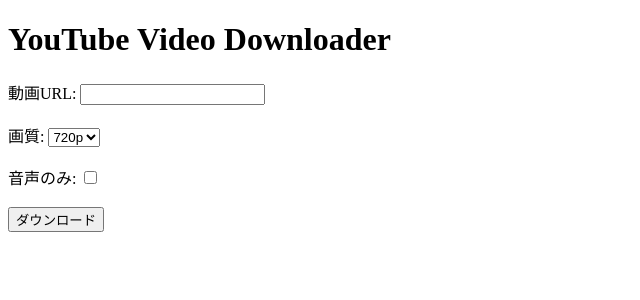
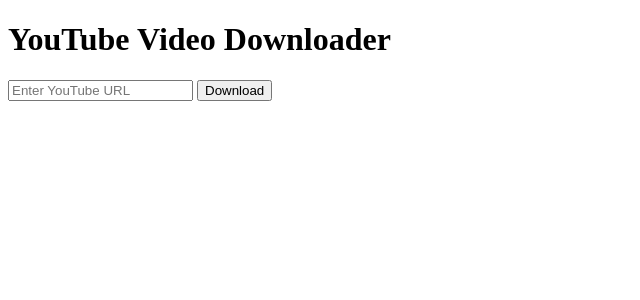
Before and after one commit to xXspaoaXx/pytube, a Flask app: page / in a window 1280 px wide. Shown: the top 300 px of the page, without its empty margins (0-640 px from the left). Run offline with Flask 3, Linux system fonts and the light colour scheme.

Commit message:
Update index.html

```diff
--- a/templates/index.html
+++ b/templates/index.html
@@ -1,47 +1,23 @@
 <!DOCTYPE html>
-<html lang="ja">
+<html lang="en">
 <head>
     <meta charset="UTF-8">
+    <meta name="viewport" content="width=device-width, initial-scale=1.0">
     <title>YouTube Video Downloader</title>
 </head>
 <body>
     <h1>YouTube Video Downloader</h1>
-    <form id="downloadForm">
-        <label for="url">動画URL:</label>
-        <input type="text" id="url" name="url" required><br><br>
-
-        <label for="quality">画質:</label>
-        <select id="quality" name="quality">
-            <option value="720p">720p</option>
-            <option value="480p">480p</option>
-            <option value="360p">360p</option>
-        </select><br><br>
-
-        <label for="audio_only">音声のみ:</label>
-        <input type="checkbox" id="audio_only" name="audio_only"><br><br>
-
-        <button type="submit">ダウンロード</button>
+    <form action="/download" method="post">
+        <input type="text" name="url" placeholder="Enter YouTube URL" required>
+        <button type="submit">Download</button>
     </form>
 
-    <div id="downloadResult"></div>
-
-    <script>
-        document.getElementById("downloadForm").addEventListener("submit", async (e) => {
-            e.preventDefault();
-            const formData = new FormData(e.target);
-            const response = await fetch("/download", {
-                method: "POST",
-                body: formData
-            });
-
-            const result = await response.json();
-            if (result.status === "complete") {
-                document.getElementById("downloadResult").innerHTML =
-                    `<p>ダウンロードが完了しました。<a href="/downloads/${result.file_path}" download>ここをクリックしてダウンロード</a></p>`;
-            } else {
-                document.getElementById("downloadResult").innerHTML = `<p>Error: ${result.error}</p>`;
-            }
-        });
-    </script>
+    {% if video_url %}
+        <h2>Downloaded Video:</h2>
+        <video controls width="640">
+            <source src="{{ video_url }}" type="video/mp4">
+            Your browser does not support the video tag.
+        </video>
+    {% endif %}
 </body>
 </html>
```
